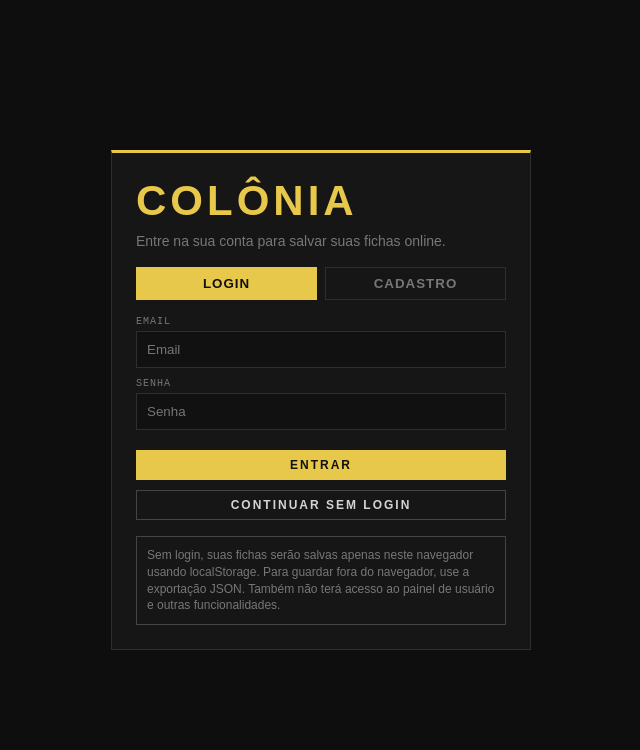
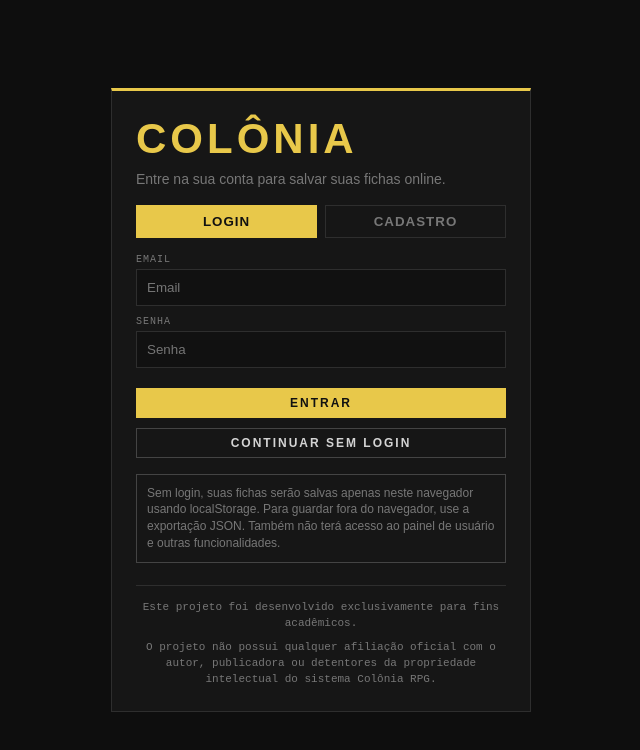
Before and after one commit to GabrielDeGiuliCosta/Desenvolvimento-Web, a React (Vite) app: page / in a window 1280 px wide. Shown: the top 750 px of the page, without its empty margins (319-959 px from the left). Built offline with nearby package versions, Linux system fonts and the light colour scheme; no server answers.

Commit message:
0.8.14 - Footer adicionado na página de login

```diff
--- a/src/App.css
+++ b/src/App.css
@@ -707,3 +707,22 @@ textarea:focus-visible {
   padding: 24px 20px;
   margin-bottom: 14px;
 }
+
+/*FOOTER*/
+.auth-footer {
+  margin-top: 22px;
+  padding-top: 14px;
+  border-top: 1px solid var(--border);
+  display: flex;
+  flex-direction: column;
+  gap: 8px;
+}
+
+.auth-footer p {
+  margin: 0;
+  color: var(--text-dim);
+  font-size: 11px;
+  line-height: 1.45;
+  text-align: center;
+  font-family: var(--font-mono);
+}
--- a/src/AuthHome.jsx
+++ b/src/AuthHome.jsx
@@ -121,6 +121,17 @@ function AuthHome({ onGuest, onLoginSuccess }) {
         <div id="guest-warning" className="guest-warning">
           Sem login, suas fichas serão salvas apenas neste navegador usando localStorage. Para guardar fora do navegador, use a exportação JSON. Também não terá acesso ao painel de usuário e outras funcionalidades.
         </div>
+        <footer className="auth-footer">
+          <p>
+            Este projeto foi desenvolvido exclusivamente para fins acadêmicos.
+          </p>
+
+          <p>
+            O projeto não possui qualquer afiliação oficial com o autor,
+            publicadora ou detentores da propriedade intelectual do sistema
+            Colônia RPG.
+          </p>
+        </footer>
       </section>
     </main>
   )
```
